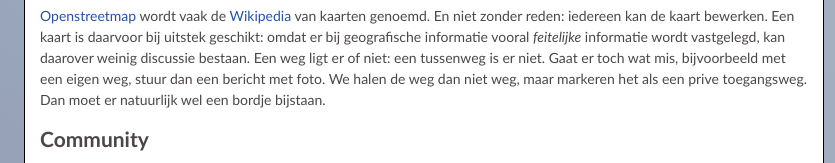
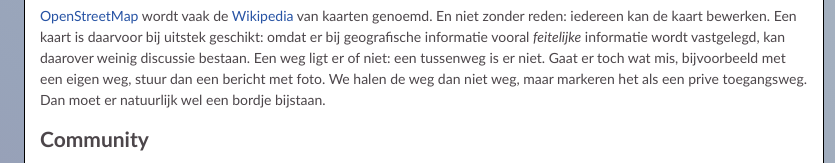
Before and after one commit to osmnl/landingpage, a plain HTML site: page index.html in a window 1280 px wide. Shown: the part 223-386 px from the top of the page, 216-1051 px from the left. Drawn offline with Linux system fonts and the light colour scheme.

Commit message:
Capitalisation fix
Corrected 'Openstreetmap' to 'OpenStreetMap'

```diff
--- a/index.html
+++ b/index.html
@@ -14,7 +14,7 @@
 	<div class="content">
 		<p>Dit is een website met een <a href="https://community.openstreetmap.org/t/kunnen-we-openstreetmap-nl-offline-halen/113729/8">lange geschiedenis</a>. Omdat er vooralsnog niemand is gevonden die duurzaam een  alternatief wil ontwikkelen, hebben we de verouderde website vervangen door deze landingspagina.</p>
 		<h2>Bijdragen</h2>
-		<p><a href="https://www.openstreetmap.org" target="_blank">Openstreetmap</a> wordt vaak de  <a href="https://www.wikipedia.org" target="_blank" title="Wikipedia">Wikipedia</a> van kaarten genoemd. En niet zonder reden: iedereen kan de kaart bewerken. Een kaart is daarvoor bij uitstek geschikt: omdat er bij geografische informatie vooral <em>feitelijke</em> informatie wordt vastgelegd, kan daarover weinig discussie bestaan. Een weg ligt er of niet: een tussenweg is er niet. Gaat er toch wat mis, bijvoorbeeld met een eigen weg, stuur dan een bericht met foto. We halen de weg dan niet weg, maar markeren het als een prive toegangsweg. Dan moet er natuurlijk wel een bordje bijstaan.</p>
+		<p><a href="https://www.openstreetmap.org" target="_blank">OpenStreetMap</a> wordt vaak de  <a href="https://www.wikipedia.org" target="_blank" title="Wikipedia">Wikipedia</a> van kaarten genoemd. En niet zonder reden: iedereen kan de kaart bewerken. Een kaart is daarvoor bij uitstek geschikt: omdat er bij geografische informatie vooral <em>feitelijke</em> informatie wordt vastgelegd, kan daarover weinig discussie bestaan. Een weg ligt er of niet: een tussenweg is er niet. Gaat er toch wat mis, bijvoorbeeld met een eigen weg, stuur dan een bericht met foto. We halen de weg dan niet weg, maar markeren het als een prive toegangsweg. Dan moet er natuurlijk wel een bordje bijstaan.</p>
 		<h2>Community</h2>
 		<p>De Nederlandse OpenStreetMap Community is op diverse plekken actief: er is een <a href="https://community.openstreetmap.org/c/communities/nl/43" target="_blank">Nederlandstalige categorie</a> op het community-forum, een Nederlandstalig kanaal op de <a href="https://discord.gg/openstreetmap" target="_blank">OSM World Discord</a>, een <a href="https://telegram.me/osm_nl" target="_blank">Nederlandstalig Telegram-kanaal</a> en een <a href="https://matrix.to/#/#osm-netherlands:matrix.org" target="_blank">Nederlandse Matrix-space</a> waarbij je zowel het Nederlandstalige discord- als telegram-kanaal kunt joinen. Daarnaast heeft OpenStreetMap ook zijn eigen <a href="https://wiki.openstreetmap.org/" target="_blank">Wiki</a> met een <a href="https://wiki.openstreetmap.org/wiki/NL:Hoofdpagina" target="_blank">Nederlandstalig deel</a>.</p>
 		<h2>Contact</h2>
```
